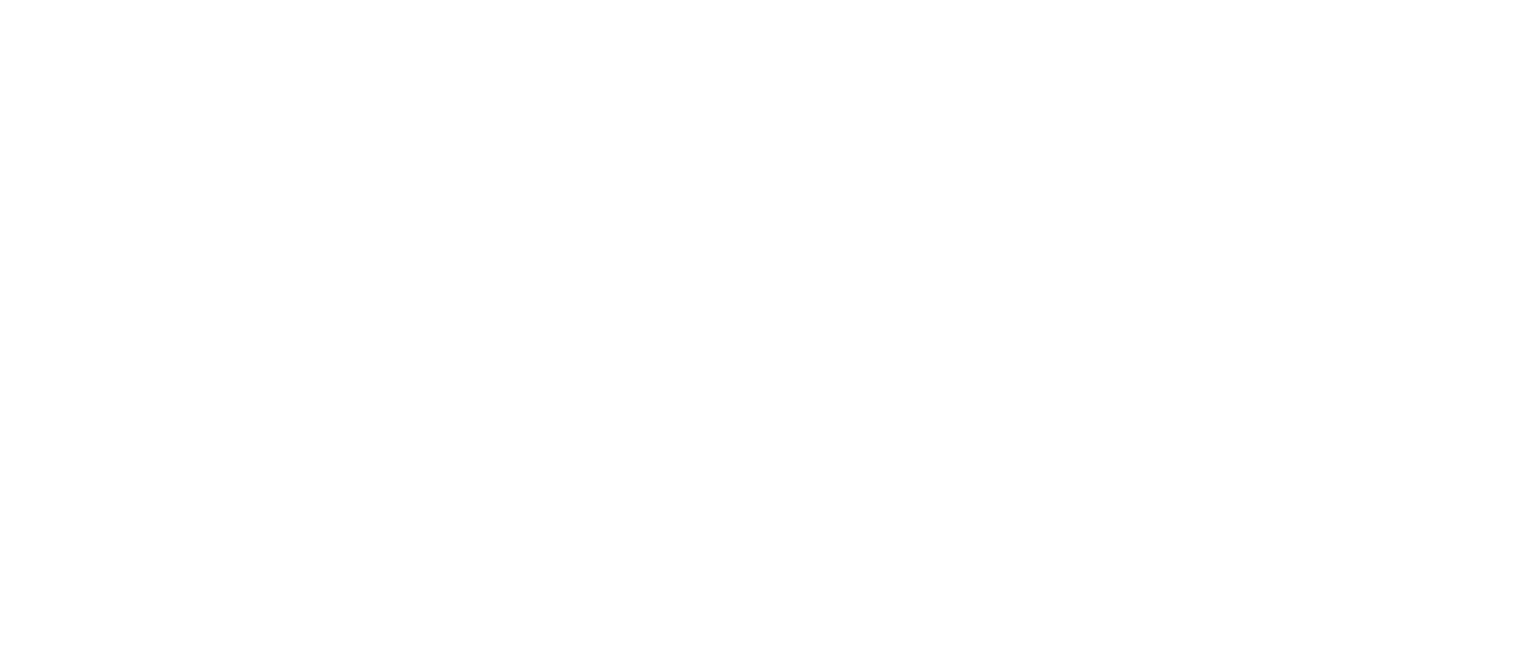
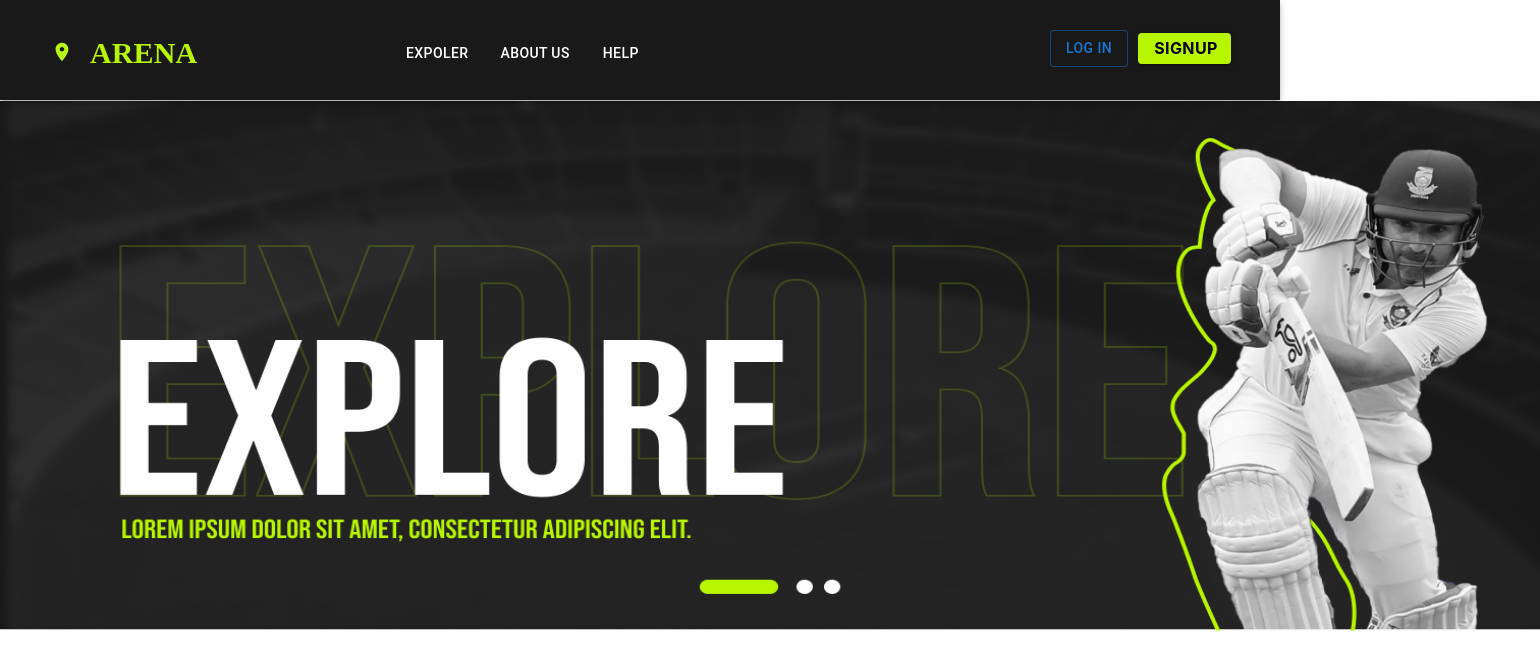
Before and after one commit to The-Unicorn-Coders/Sports-Arena-Booking-System, a React (Create React App) app in the folder frontend/: page / in a window 1280 px wide. Shown: the top 670 px of the page, 1540 px wide, since content can reach past the window. Built offline with nearby package versions, Linux system fonts and the light colour scheme.

Commit message:
main new

```diff
--- a/frontend/src/App.js
+++ b/frontend/src/App.js
@@ -1,7 +1,9 @@
+import HomePage from "./Pages/HomePage/HomePage";
+
 function App() {
   return (
     <div>
-
+      <HomePage/>
     </div>
   );
 }
```
